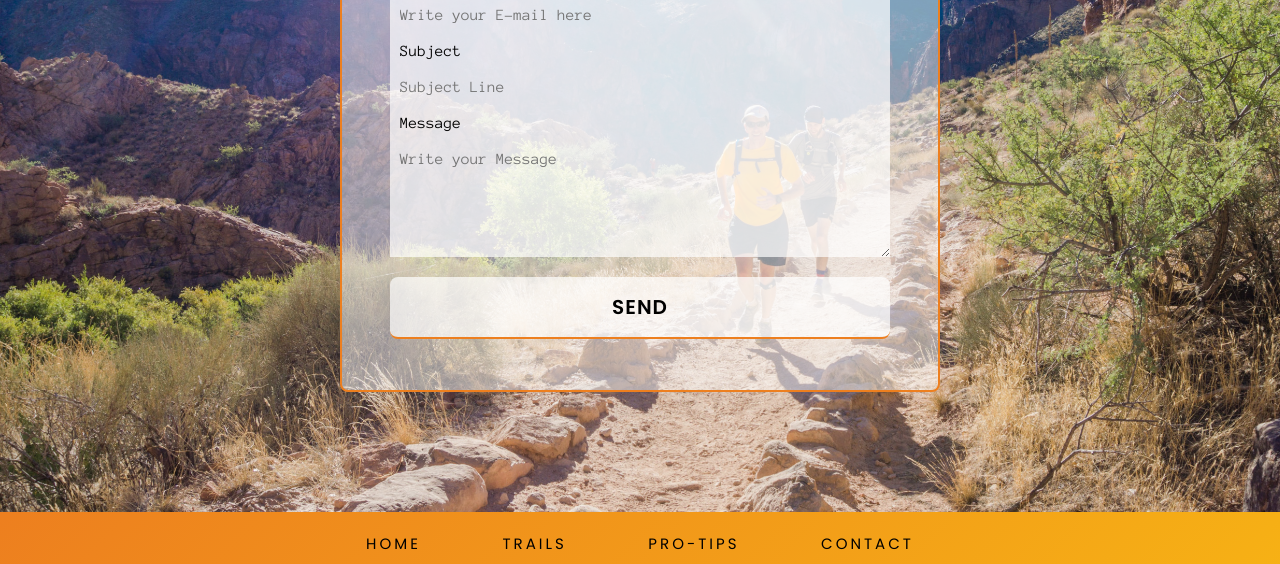
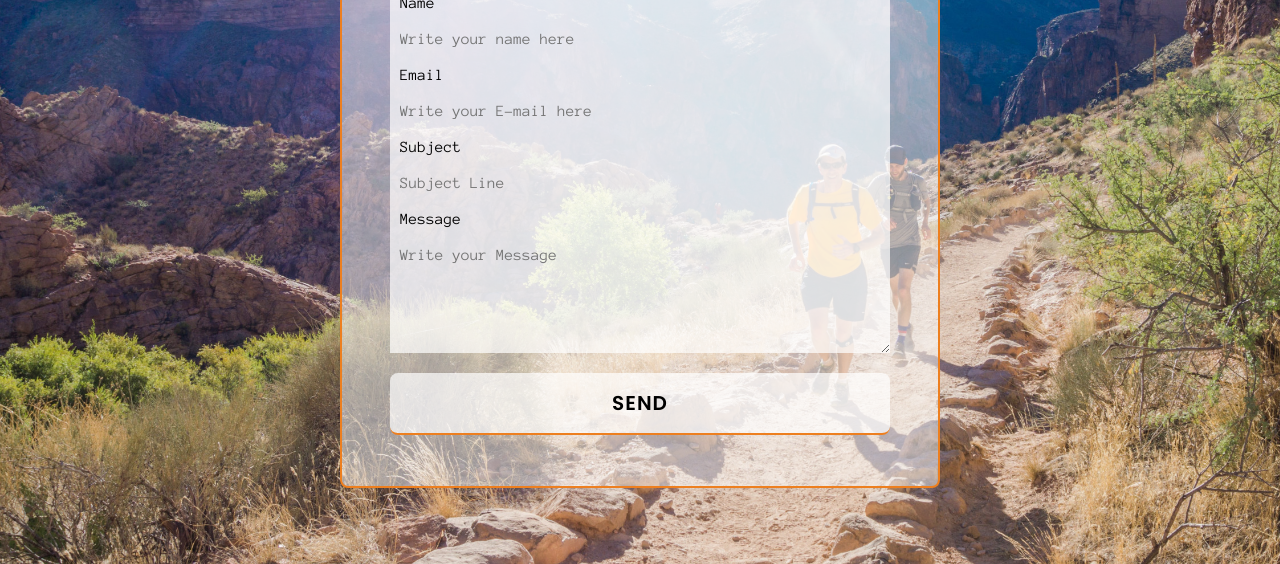
Before and after one commit to GerPut/uct-project, a plain HTML site: page contact.html in a window 1280 px wide. Shown: the part 288-852 px from the top of the page. Drawn offline with nearby package versions, Linux system fonts and the light colour scheme.

Commit message:
Add height to contact background.

```diff
--- a/css/styles.css
+++ b/css/styles.css
@@ -445,7 +445,7 @@ label {
 /* CONTACT FORM */
 
 .contact-form {
-    height: 100vh;
+    height: 110vh;
     display: flex;
     justify-content: center;
     align-items: center;
@@ -482,7 +482,7 @@ label{
     height: 600px;
     width:600px;
     position: absolute;
-    top:10%;
+    top:20%;
     transform:translateY(-50%);
     padding: 20px;
     border: 2px solid var(--main-color);
```
